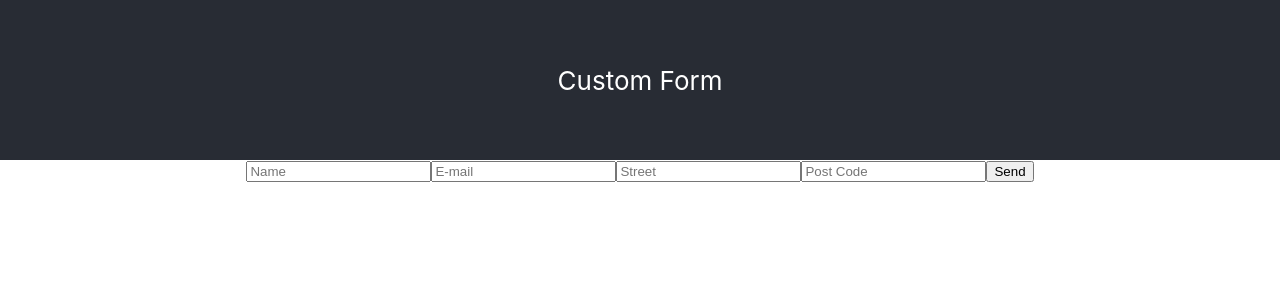
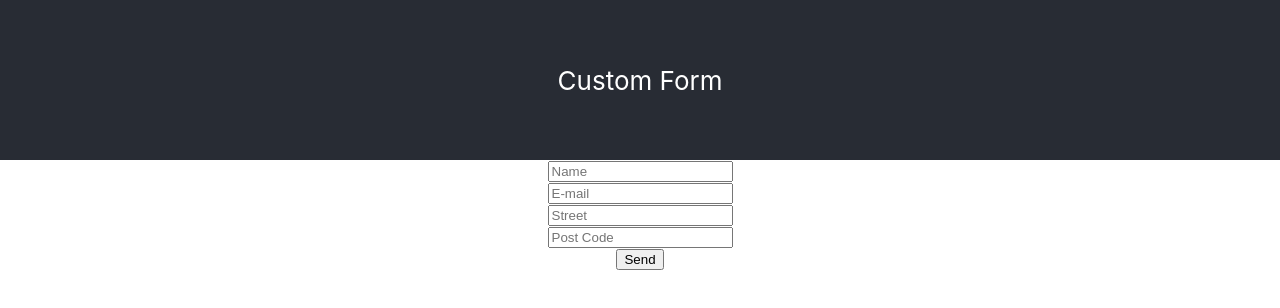
Before and after one commit to MagdaChP/reactCustomForm, a React app in the folder custom-form/: page / in a window 1280 px wide. Shown: the top 308 px of the page. Built offline with nearby package versions, Linux system fonts and the light colour scheme.

Commit message:
add input component

```diff
--- /dev/null
+++ b/custom-form/src/UI/input.js
@@ -0,0 +1,26 @@
+import React from 'react';
+import classes from './input.scss';
+
+const input = (props) => {
+    console.log(props.inputtype)
+    let inputElement = null;
+    switch (props.inputtype) {
+        case ('input'):
+            inputElement = <input className={classes.InputElement} {...props} />;
+            break;
+        case ('textarea'):
+            inputElement = <textarea className={classes.InputElement} {...props} />;
+            break;
+        default:
+            inputElement = <input className={classes.InputElement} {...props} />
+    }
+    return (
+
+        <div className={classes.input}>
+            <label className={classes.label}> {props.label} </label>
+            {inputElement}
+        </div>);
+}
+
+
+export default input;
--- /dev/null
+++ b/custom-form/src/UI/input.scss
@@ -0,0 +1,26 @@
+.input {
+    width: 100%;
+    padding: 10px;
+    box-sizing: border-box;
+}
+
+.label {
+    font-weight: bold;
+    display: block;
+    margin-bottom: 8px;
+}
+
+.input-element {
+    outline: none;
+    border: 1px solid #ccc;
+    background-color: #fff;
+    font: inherit;
+    padding: 6px 10px;
+    display: block;
+    width: 100%;
+}
+
+.inputElement:focus {
+    outline: none;
+    background-color: #ccc;
+}
--- a/custom-form/src/contactForm.js
+++ b/custom-form/src/contactForm.js
@@ -1,5 +1,6 @@
 import React, { Component } from 'react';
-import Button from './button';
+import Button from './UI/button';
+import Input from './UI/input';
 
 class ContactForm extends Component {
     constructor(props) {
@@ -17,10 +18,10 @@ class ContactForm extends Component {
     render() {
         let form = (
             <form>
-                <input type="text" placeholder="Name" value={this.state.name}></input>
-                <input type="email" placeholder="E-mail" value={this.state.email}></input>
-                <input type="text" placeholder="Street" value={this.state.street}></input>
-                <input type="text" placeholder="Post Code" value={this.state.postCode}></input>
+                <Input inputtype="input" type="text" placeholder="Name" value={this.state.name}></Input>
+                <Input inputtype="email" type="email" placeholder="E-mail" value={this.state.email}></Input>
+                <Input inputtype="input" type="text" placeholder="Street" value={this.state.street}></Input>
+                <Input inputtype="input" type="text" placeholder="Post Code" value={this.state.postCode}></Input>
                 <Button btnTxt='Send' clicked={this.sendHendler} />
             </form>
         );
```
Also changed, not shown: custom-form/src/UI/button.js (renamed from custom-form/src/button.js).
